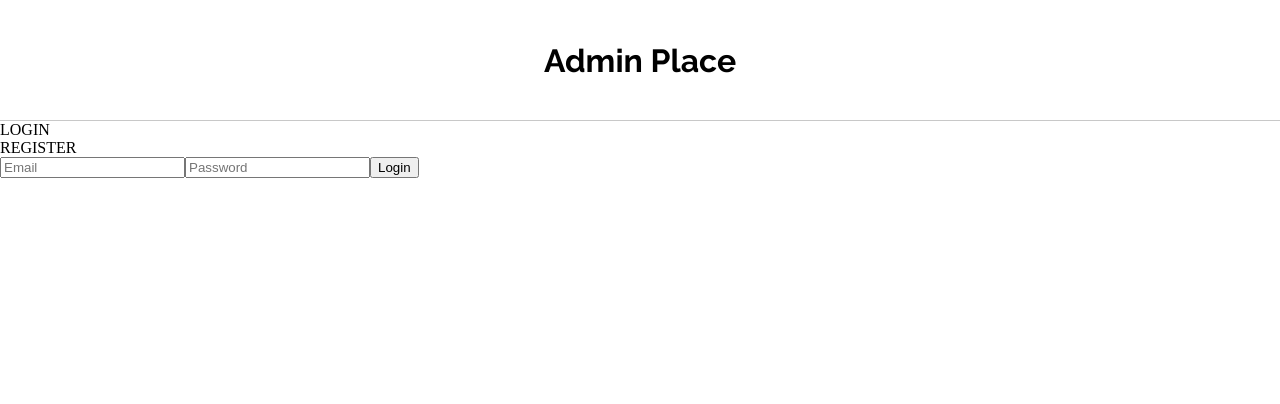
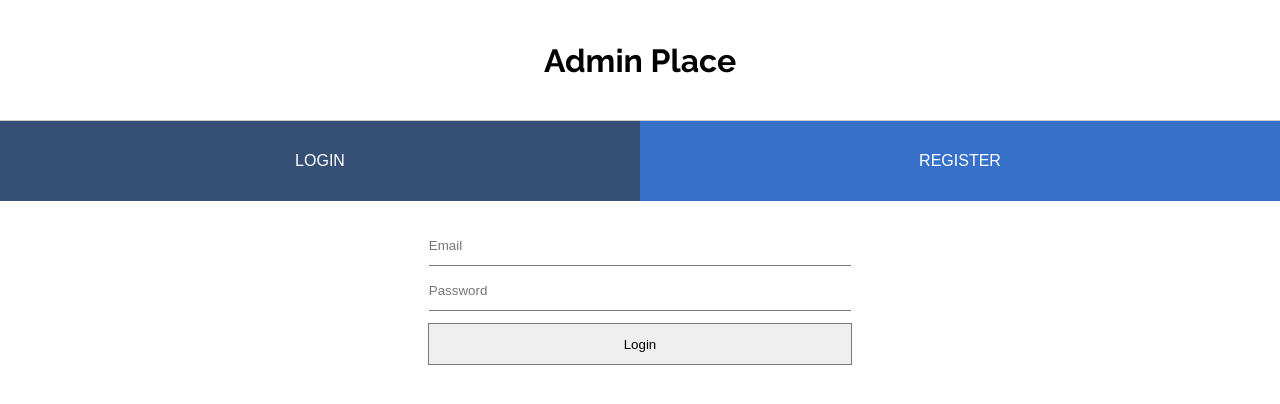
Before and after one commit to FranP-code/Hangman-game-with-React, a React (Create React App) app: page /identify in a window 1280 px wide. Shown: the top 404 px of the page. Built offline with nearby package versions, Linux system fonts and the light colour scheme; no server answers; a web font is replaced by a local one.

Commit message:
Form styles done

```diff
--- a/public/css/index.css
+++ b/public/css/index.css
@@ -388,4 +388,51 @@ header h2 {
   color: #ffffff5f;
 }
 
+.form-container {
+  font-family: Arial, Helvetica, sans-serif;
+}
+.form-container .options-container {
+  display: flex;
+  height: 10vh;
+  width: 100%;
+}
+.form-container .options-container .option {
+  color: #fff;
+  background-color: #3670c9;
+  cursor: pointer;
+  width: 100%;
+  height: 100%;
+  display: flex;
+  justify-content: center;
+  align-items: center;
+  transition: ease-in-out 0.2s;
+}
+.form-container .options-container .option.active {
+  cursor: initial;
+  background-color: #364f75;
+  transition: ease-in-out 0.4s;
+}
+.form-container form {
+  height: 64vh;
+  display: flex;
+  flex-direction: column;
+  align-items: center;
+  padding-top: 3vh;
+}
+.form-container form input {
+  width: 33vw;
+  height: 5vh;
+  padding: 0;
+  box-sizing: content-box;
+  margin-bottom: 0.5vh;
+  border: 0;
+  border-bottom: 1px solid #797979;
+  outline: none;
+}
+.form-container form input[type=submit] {
+  margin-top: 1vh;
+  border-bottom: 0;
+  border: 1px solid #797979;
+}
+
 /*# sourceMappingURL=index.css.map */
--- /dev/null
+++ b/public/sass/_form.scss
@@ -0,0 +1,74 @@
+.form-container {
+
+    font-family: Arial, Helvetica, sans-serif;
+
+    .options-container {
+
+        display: flex;
+
+
+        height: 10vh;
+        width: 100%;
+
+        .option {
+            $backgroundColor: rgb(54, 112, 201);
+
+            color: #fff;
+            background-color: $backgroundColor;
+
+            cursor: pointer;
+
+            width: 100%;
+            height: 100%;
+
+            display: flex;
+            justify-content: center;
+            align-items: center;
+            transition: ease-in-out 0.2s;
+
+            &.active {
+
+                cursor: initial;
+                background-color: adjust-color($color: $backgroundColor, $blackness: 33%, $alpha: 1.0);
+                transition: ease-in-out 0.4s;
+        }
+
+        }
+    }
+
+    form {
+
+        height: 64vh;
+
+        display: flex;
+        flex-direction: column;
+
+        align-items: center;
+
+        padding-top: 3vh;
+
+        input {
+
+            width: 33vw;
+            height: 5vh;
+
+            padding: 0;
+            box-sizing: content-box;
+
+            margin-bottom: 0.5vh;
+
+            border: 0;
+            border-bottom: 1px solid rgb(121, 121, 121);
+
+            outline: none;
+
+            &[type="submit"] {
+                margin-top: 1vh;
+
+                border-bottom: 0;
+                border: 1px solid rgb(121, 121, 121);
+
+            }
+        }
+    }
+}
--- a/public/sass/index.scss
+++ b/public/sass/index.scss
@@ -25,4 +25,5 @@ html, body {
 @import 'defeat-victory';
 @import 'loading';
 @import 'letters-registered';
-@import 'letter-input'
+@import 'letter-input';
+@import 'form';
--- a/src/components/Admin/Identify/Form/Form.jsx
+++ b/src/components/Admin/Identify/Form/Form.jsx
@@ -7,10 +7,10 @@ const Form = () => {
     return (
         <div className="form-container">
             <nav className="options-container">
-                <div className={option === 'login' ? "active login" : 'login'} onClick={() => setOption('login')}>
+                <div className={option === 'login' ? "active option" : 'option'} onClick={() => setOption('login')}>
                     LOGIN
                 </div>
-                <div className={option === 'register' ? "active register" : 'register'} onClick={() => setOption('register')}>
+                <div className={option === 'register' ? "active option" : 'option'} onClick={() => setOption('register')}>
                     REGISTER
                 </div>
             </nav>
@@ -33,7 +33,7 @@ const Form = () => {
                         <input type="email" placeholder="Email" id="register-email"/>
                         <input type="password" placeholder="Password" id="register-password"/>
                         <input type="password" placeholder="Confirm Password" id="register-confirm-password"/>
-                        <input type="password" placeholder="Admin Reffer Code" id="register-admin-code"/>
+                        <input type="password" placeholder="Admin Referred Code" id="register-admin-code"/>
                         <input type="submit" value="Register" id=""/>
                     </form>
 
```
Also changed, not shown: 1 other file (tests, documents, lock files or other folders).
